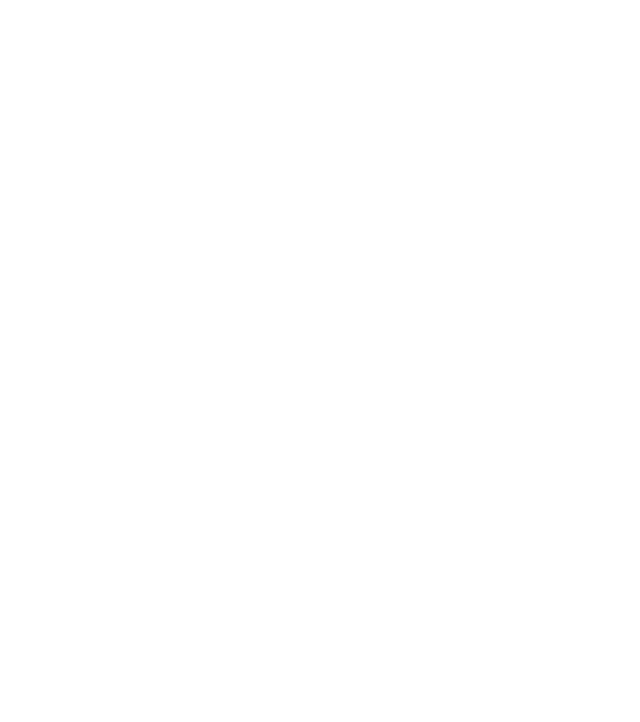
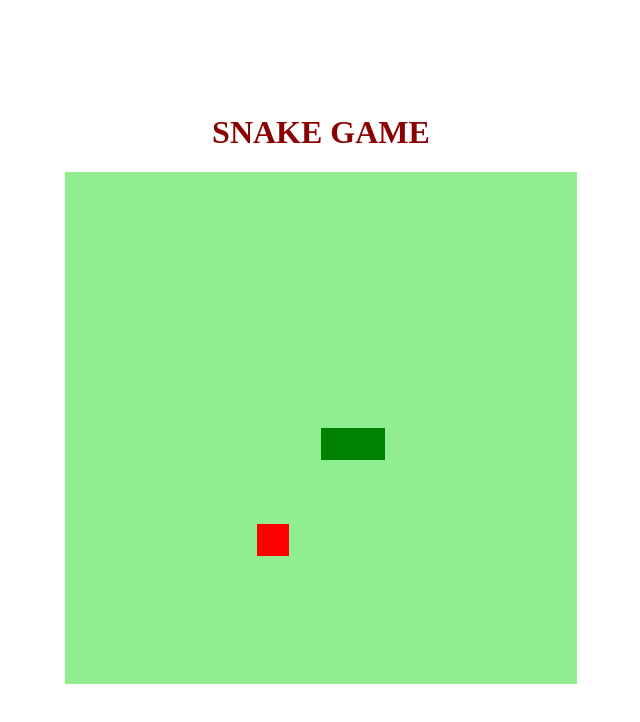
Before and after one commit to DaniloAugustoluz/JogoSnake, a plain HTML site: page index.html in a window 1280 px wide. Shown: the whole page, without its empty margins (319-959 px from the left). Drawn offline with Linux system fonts and the light colour scheme.

Commit message:
Jogo Snake

```diff
--- a/index.html
+++ b/index.html
@@ -10,6 +10,7 @@
     <title>Snake Game</title>
 </head>
 <body>
-
+    <h1>SNAKE GAME</h1>
+    <canvas id="snake" width="512" height="512"></canvas>
 </body>
 </html>
--- a/script.js
+++ b/script.js
@@ -0,0 +1,103 @@
+let canvas = document.getElementById("snake");
+let context = canvas.getContext("2d");
+let box = 32;
+let snake = [];
+snake[0] = {
+    x: 8 * box,
+    y: 8 * box
+}
+
+let direction = "right";
+let food = {
+    x: Math.floor(Math.random() * 15 + 1) * box,
+    y: Math.floor(Math.random() * 15 + 1) * box
+}
+
+function criarBG() {
+    context.fillStyle = "lightgreen";
+    context.fillRect(0 , 0, 16 * box, 16 * box);
+}
+
+
+function criarCobrinha() {
+    for (i = 0; i < snake.length; i++) {
+        context.fillStyle ="green";
+        context.fillRect(snake[i].x, snake[i].y, box, box)
+    }
+}
+
+
+
+function drawFood() {
+    context.fillStyle = "red";
+    context.fillRect(food.x, food.y, box, box);
+}
+
+
+
+
+document.addEventListener('keydown', update)
+
+function update(event) {
+    if(event.keyCode == 37 && direction != "right") direction = "left";
+    if(event.keyCode == 38 && direction != "down") direction = "up";
+    if(event.keyCode == 39 && direction != "left") direction = "right";
+    if(event.keyCode == 40 && direction != "up") direction = "down";
+}
+
+
+
+
+
+function iniciarJogo() {
+
+    if(snake[0].x > 15 * box && direction == "right") snake[0].x = 0;
+    if(snake[0].x < 0 && direction == "left") snake[0].x = 16 * box;
+    if(snake[0].y > 15 * box && direction == "down") snake[0].y = 0;
+    if(snake[0].y < 0 && direction == "up") snake[0].y = 16 * box;
+
+    for(i = 1; i < snake.length; i++) {
+        if(snake[0].x == snake[i].x && snake[0].y == snake[i].y){
+            clearInterval(jogo);
+            alert('Game Over :(');
+        }
+    }
+
+    criarBG();
+    criarCobrinha();
+    drawFood();
+
+    let snakeX = snake[0].x;
+    let snakeY = snake[0].y;
+
+    if(direction == "right") {
+        snakeX += box;
+    }
+    if(direction == "left") {
+        snakeX -= box;
+    }
+    if(direction == "up") {
+        snakeY -= box;
+    }
+    if(direction == "down") {
+        snakeY += box;
+    }
+
+    if(snakeX != food.x || snakeY != food.y) {
+        snake.pop();
+    }
+    else {food.x = Math.floor(Math.random() * 15 + 1) * box,
+          food.y = Math.floor(Math.random() * 15 + 1) * box
+    }
+
+
+
+    let newHead = {
+        x: snakeX,
+        y: snakeY
+    }
+
+    snake.unshift(newHead);
+}
+
+let jogo = setInterval(iniciarJogo, 100);
--- a/style.css
+++ b/style.css
@@ -0,0 +1,9 @@
+body  {
+    height: 95vh;
+    width: 95;
+    display: flex;
+    justify-content: center;
+    align-items: center;
+    flex-direction: column;
+    color: darkred;
+}
```
Also changed, not shown: 1 other file.
